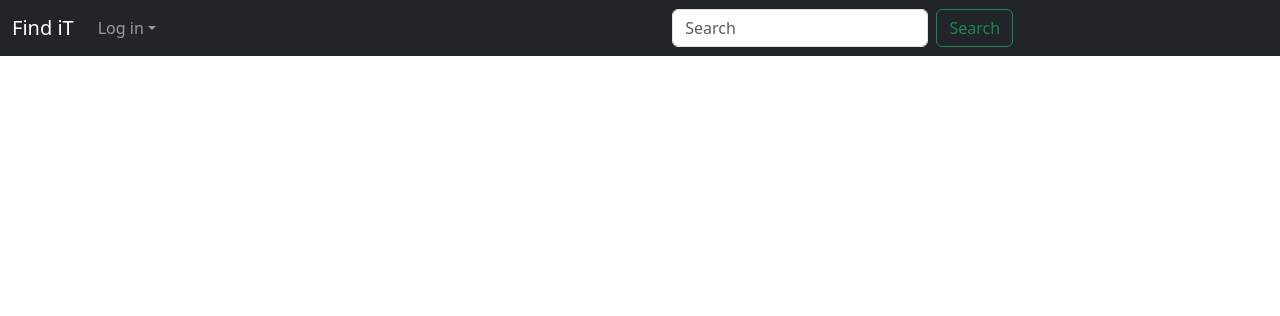
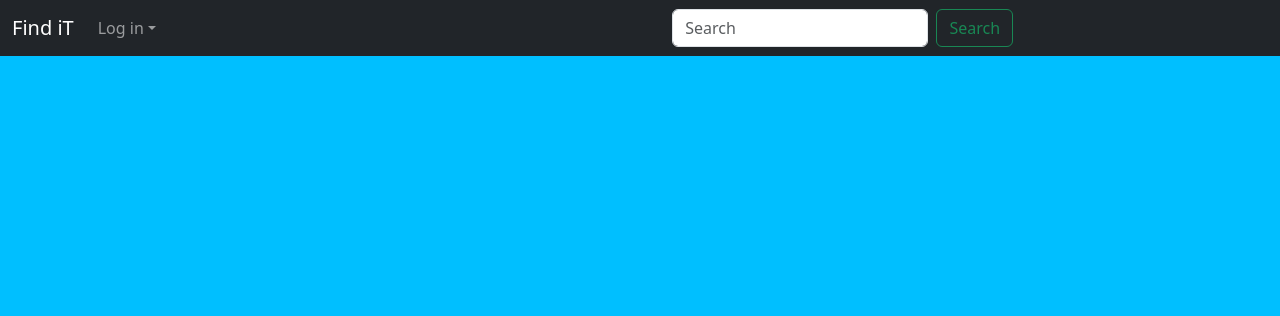
Before and after one commit to zzhaann/FindIT, a Django app: page / in a window 1280 px wide. Shown: the top 316 px of the page. Run offline with Django 4.2, Linux system fonts and the light colour scheme; the visitor is signed in with stand-in values (Sample User, id 1).

Commit message:
Добавлен новый функционал

```diff
--- a/findit/main/static/main/css/menu.css
+++ b/findit/main/static/main/css/menu.css
@@ -0,0 +1,3 @@
+body {
+    background-color: deepskyblue; /* Change this to any color you like */
+}
--- a/findit/main/templates/main/index.html
+++ b/findit/main/templates/main/index.html
@@ -1,11 +1,13 @@
 <!doctype html>
 <html lang="en">
 <head>
+    {% load static %}
     <meta charset="UTF-8">
     <meta name="viewport" content="width=device-width, user-scalable=no, initial-scale=1.0, maximum-scale=1.0, minimum-scale=1.0">
     <meta http-equiv="X-UA-Compatible" content="ie=edge">
     <title>Main Page</title>
     <link rel="stylesheet" href="https://cdn.jsdelivr.net/npm/bootstrap@5.3.3/dist/css/bootstrap.min.css">
+    <link rel="stylesheet" href="{% static 'main/css/menu.css' %}">
 </head>
 <body>
 <header>
```
Also changed, not shown: 1 other file.
